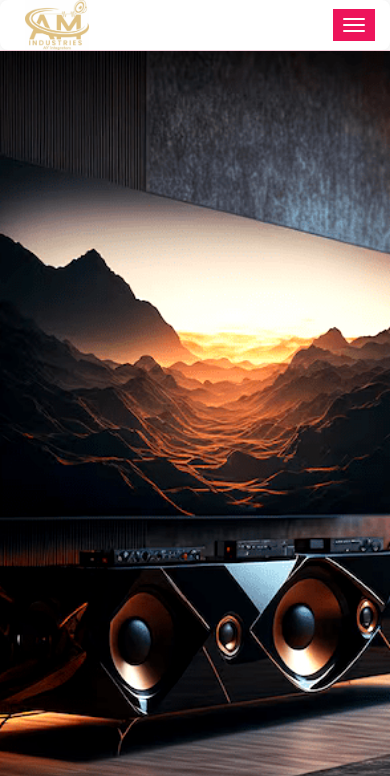
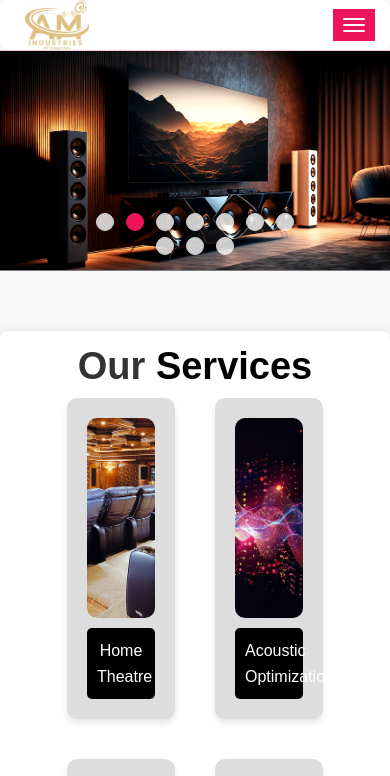
Before and after one commit to priyankarpatill/a-m-industries, a plain HTML site: page index.html in a window 390 px wide. Shown: the top 776 px of the page. Drawn offline with Linux system fonts and the light colour scheme; grey boxes are pictures that could not be loaded.

```diff
--- a/css/global.css
+++ b/css/global.css
@@ -363,7 +363,8 @@
     .fade-carousel .slides .slide-10 {
       /* min-height: 60vh;  */
       /* Adjust height for better mobile fit */
-
+      min-height: unset !important;
+      height: auto !important;
 
       height: auto; /* Let height adjust */
       padding-top: 56.25%; /* For 16:9 aspect ratio (optional) */
@@ -375,6 +376,13 @@
     }
   }
 
+  @media (max-width: 768px) {
+    .fade-carousel,
+    .fade-carousel .slides {
+      height: auto !important;
+      min-height: unset !important;
+    }
+  }
 
 
 
```
